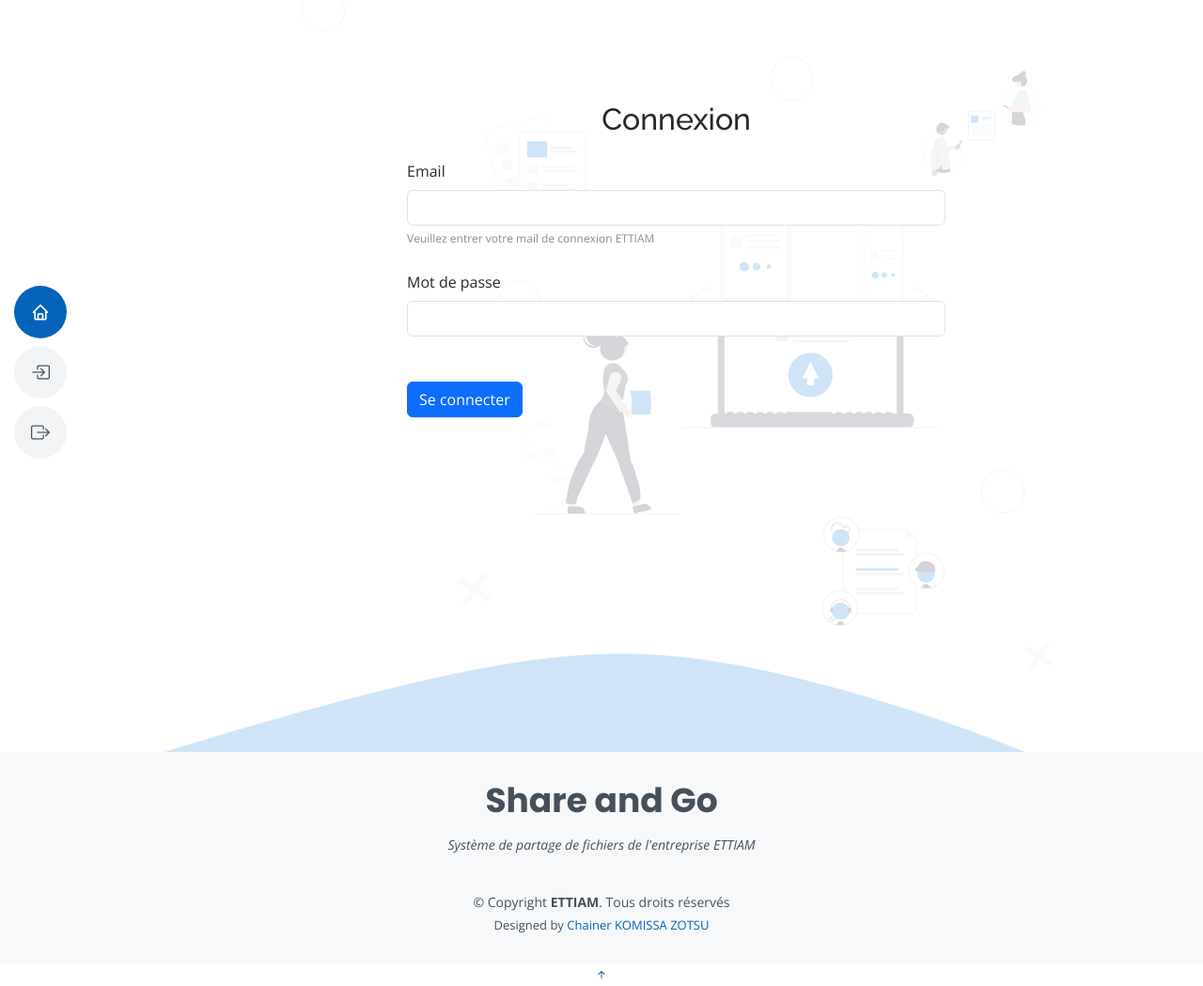
After one commit to ChainerKOMISSA/ShareHub, a Flask app: template ShareHub/website/templates/login.html in a window 1280 px wide. The commit adds this page. Shown: the whole page at 94% size. Run offline with Flask 3, Linux system fonts and the light colour scheme; the template is opened without the code that fills it, so the values that code supplies are empty; some libraries are stand-ins or nearby versions.

Commit message:
Commit 6
Design des interfaces accueil et login

```diff
--- a/ShareHub/website/auth.py
+++ b/ShareHub/website/auth.py
@@ -1,10 +1,10 @@
-from flask import Blueprint
+from flask import Blueprint, render_template
 
 auth = Blueprint('auth', __name__)
 
 @auth.route('/login')
 def login():
-    return "Login"
+    return render_template('login.html')
 
 
 @auth.route('/logout')
--- a/ShareHub/website/static/style.css
+++ b/ShareHub/website/static/style.css
@@ -306,3 +344,76 @@
 .section-title p {
   margin-bottom: 0;
 }
+
+/*------------------------------------------------------------
+#Login
+--------------------------------------------------------------*/
+
+.small {
+    font-size : 12px;
+    color : #8a8a8a;
+}
+
+.login {
+    width : 70%;
+}
+
+/*--------------------------------------------------------------
+# Footer
+--------------------------------------------------------------*/
+#footer {
+  background: #f7f8f9;
+  color: #45505b;
+  font-size: 14px;
+  text-align: center;
+  padding: 30px 0;
+}
+
+#footer h3 {
+  font-size: 36px;
+  font-weight: 700;
+  position: relative;
+  font-family: "Poppins", sans-serif;
+  padding: 0;
+  margin: 0 0 15px 0;
+}
+
+#footer p {
+  font-size: 15;
+  font-style: italic;
+  padding: 0;
+  margin: 0 0 40px 0;
+}
+
+#footer .social-links {
+  margin: 0 0 40px 0;
+}
+
+#footer .social-links a {
+  font-size: 18px;
+  display: inline-block;
+  background: #0563bb;
+  color: #fff;
+  line-height: 1;
+  padding: 8px 0;
+  margin-right: 4px;
+  border-radius: 50%;
+  text-align: center;
+  width: 36px;
+  height: 36px;
+  transition: 0.3s;
+}
+
+#footer .social-links a:hover {
+  background: #0678e3;
+  color: #fff;
+  text-decoration: none;
+}
+
+#footer .copyright {
+  margin: 0 0 5px 0;
+}
+
+#footer .credits {
+  font-size: 13px;
+}
--- a/ShareHub/website/templates/base.html
+++ b/ShareHub/website/templates/base.html
@@ -30,7 +30,6 @@
     <!-- ======= Mobile nav toggle button ======= -->
         <!--<button type="button" class="mobile-nav-toggle d-xl-none"><i class="bi bi-list mobile-nav-toggle"></i></button>-->
         <i class="bi bi-list mobile-nav-toggle d-lg-none"></i>
-
     <!-- ======= Header ======= -->
         <header id="header" class="d-flex flex-column justify-content-center">
         <nav id="navbar" class="navbar nav-menu">
@@ -41,14 +40,44 @@
           </ul>
         </nav><!-- .nav-menu -->
       </header><!-- End Header -->
+    <!-- ======= Hero Section ======= -->
+    <div class="container">{%block content %} {%endblock%}</div>
+    <!-- End Hero -->
 
- <!-- ======= Hero Section ======= -->
-  <section id="hero" class="d-flex flex-column justify-content-center">
-    <div class="container" data-aos="zoom-in" data-aos-delay="100">
-      <h1>ShareHub</h1>
-      <p>Système de partage de fichiers pour les entreprises ETTIAM & INNOVE CORP</p>
+    <!-- ======= Footer ======= -->
+      <footer id="footer">
+        <div class="container">
+          <h3>Share and Go</h3>
+          <p>Système de partage de fichiers de l'entreprise ETTIAM</p>
+          <div class="copyright">
+            &copy; Copyright <strong><span>ETTIAM</span></strong>. Tous droits réservés
           </div>
-  </section><!-- End Hero -->
+          <div class="credits">
+            Designed by <a href="https://chainerkomissa.github.io/">Chainer KOMISSA ZOTSU</a>
+          </div>
+        </div>
+      </footer><!-- End Footer -->
+
+
+  <div id="preloader"></div>
+  <a href="#" class="back-to-top d-flex align-items-center justify-content-center"><i class="bi bi-arrow-up-short"></i></a>
+
+  <!-- Vendor JS Files -->
+  <script src="../static/vendor/purecounter/purecounter_vanilla.js"></script>
+  <script src="../static/vendor/aos/aos.js"></script>
+  <script src="../static/vendor/bootstrap/js/bootstrap.bundle.min.js"></script>
+  <script src="../static/vendor/glightbox/js/glightbox.min.js"></script>
+  <script src="../static/vendor/isotope-layout/isotope.pkgd.min.js"></script>
+  <script src="../static/vendor/swiper/swiper-bundle.min.js"></script>
+  <script src="../static/vendor/typed.js/typed.umd.js"></script>
+  <script src="../static/vendor/waypoints/noframework.waypoints.js"></script>
+  <script src="../static/vendor/php-email-form/validate.js"></script>
+
+  <!-- Template Main JS File -->
+  <script src="../static/main.js"></script>
+
+
+
 
 
 
--- /dev/null
+++ b/ShareHub/website/templates/login.html
@@ -0,0 +1,26 @@
+{% extends "base.html" %}
+{% block title %}ShareHub | Login{% endblock %}
+
+{% block content%}
+  <!-- ======= Hero Section ======= -->
+  <section id="hero">
+    <div class="d-flex align-items-center justify-content-center">
+      <div class="container p-5 login" data-aos="zoom-in" data-aos-delay="100">
+        <h2 class="text-center mb-4">Connexion</h2>
+        <form method="POST">
+          <formgroup class="mb-3">
+            <label for="email" class="form-label">Email</label>
+            <input type="email" class="form-control" id="email" name="email" required>
+            <small class="small">Veuillez entrer votre mail de connexion ETTIAM</small>
+          </formgroup><br><br>
+          <formgroup class="mb-3">
+            <label for="password" class="form-label">Mot de passe</label>
+            <input type="password" class="form-control" id="password" name="password" required>
+          </formgroup><br><br>
+          <button type="submit" class="btn btn-primary">Se connecter</button>
+        </form>
+      </div>
+    </div>
+  </section><!-- End Hero -->
+
+{% endblock %}
```
Also changed, not shown: other parts of ShareHub/website/static/style.css (+39 -1 lines), ShareHub/website/templates/home.html (+8 -0 lines). Lines whose indentation alone changed are shown as unchanged.
